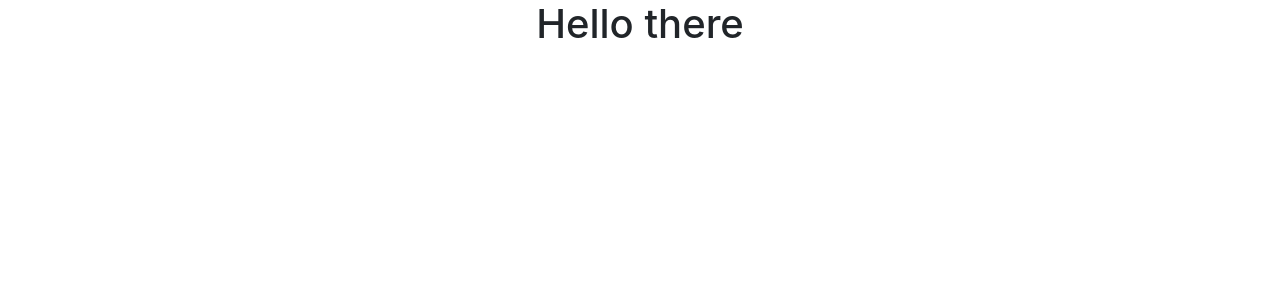
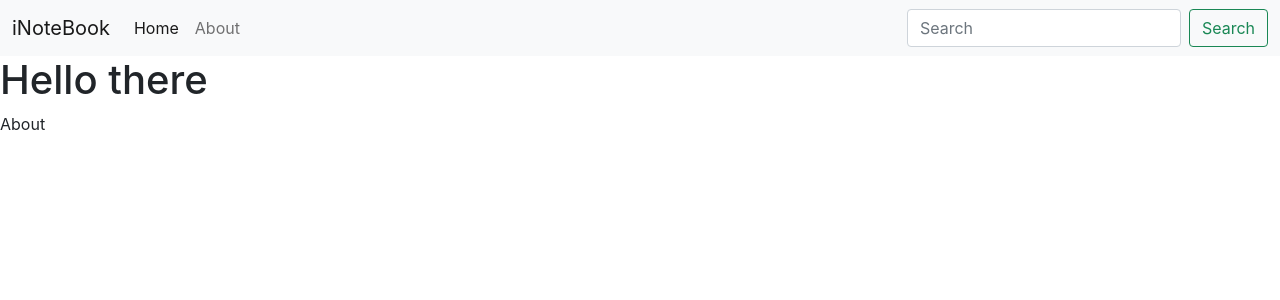
Before and after one commit to Amal221200/react-inoteBook, a React (Create React App) app: page /about in a window 1280 px wide. Shown: the top 300 px of the page. Built offline with nearby package versions, Linux system fonts and the light colour scheme.

Commit message:
rect basic file-structuring

```diff
--- a/public/index.html
+++ b/public/index.html
@@ -17,7 +17,7 @@
     <link rel="manifest" href="%PUBLIC_URL%/manifest.json" />
 
     <link href="https://cdn.jsdelivr.net/npm/bootstrap@5.1.3/dist/css/bootstrap.min.css" rel="stylesheet" integrity="sha384-1BmE4kWBq78iYhFldvKuhfTAU6auU8tT94WrHftjDbrCEXSU1oBoqyl2QvZ6jIW3" crossorigin="anonymous">
-    <title>React App</title>
+    <title>iNotebook - Your notes secured in the cloud</title>
   </head>
   <body>
     <noscript>You need to enable JavaScript to run this app.</noscript>
--- a/src/App.js
+++ b/src/App.js
@@ -1,11 +1,19 @@
-// import logo from './logo.svg';
 import './App.css';
+import { BrowserRouter, Routes, Route } from 'react-router-dom';
+import Navbar from './components/Navbar';
+import Home from './components/Home';
+import About from './components/About';
 
 function App() {
   return (
-    <div className="App">
+    <BrowserRouter>
+      <Navbar />
       <h1>Hello there</h1>
-    </div>
+      <Routes>
+        <Route path='/' element={<Home />} />
+        <Route path='/about' element={<About />} />
+      </Routes>
+    </BrowserRouter>
   );
 }
 
--- /dev/null
+++ b/src/components/About.js
@@ -0,0 +1,9 @@
+import React from 'react'
+
+const About = () => {
+  return (
+    <div>About</div>
+  )
+}
+
+export default About
--- /dev/null
+++ b/src/components/Home.js
@@ -0,0 +1,9 @@
+import React from 'react'
+
+const Home = () => {
+  return (
+    <div>Home</div>
+  )
+}
+
+export default Home
--- /dev/null
+++ b/src/components/Navbar.js
@@ -0,0 +1,31 @@
+import React from 'react'
+import { Link } from 'react-router-dom'
+
+const Navbar = () => {
+    return (
+        <nav className="navbar navbar-expand-lg navbar-light bg-light">
+            <div className="container-fluid">
+                <Link className="navbar-brand" to="/">iNoteBook</Link>
+                <button className="navbar-toggler" type="button" data-bs-toggle="collapse" data-bs-target="#navbarSupportedContent" aria-controls="navbarSupportedContent" aria-expanded="false" aria-label="Toggle navigation">
+                    <span className="navbar-toggler-icon"></span>
+                </button>
+                <div className="collapse navbar-collapse" id="navbarSupportedContent">
+                    <ul className="navbar-nav me-auto mb-2 mb-lg-0">
+                        <li className="nav-item">
+                            <Link className="nav-link active" aria-current="page" to="/">Home</Link>
+                        </li>
+                        <li className="nav-item">
+                            <Link className="nav-link" to="/about">About</Link>
+                        </li>
+                    </ul>
+                    <form className="d-flex">
+                        <input className="form-control me-2" type="search" placeholder="Search" aria-label="Search" />
+                        <button className="btn btn-outline-success" type="submit">Search</button>
+                    </form>
+                </div>
+            </div>
+        </nav>
+    )
+}
+
+export default Navbar
```
